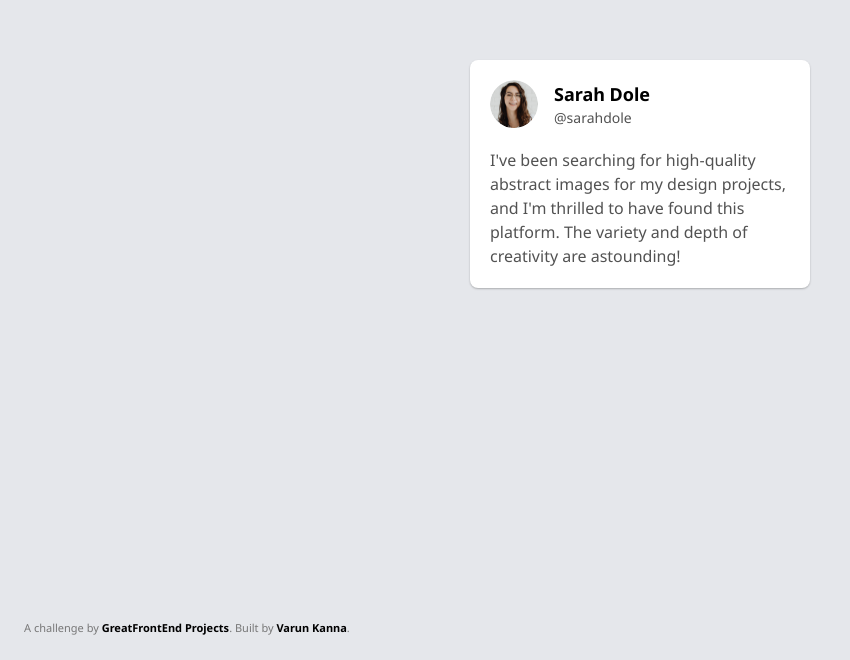
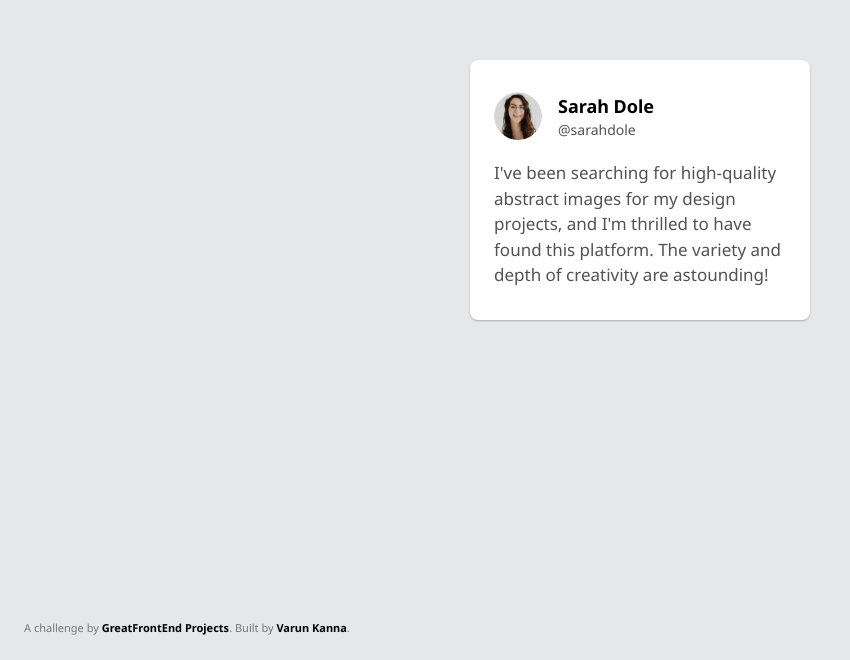
Before and after one commit to varun-kanna/gfe-projects, a plain HTML site: page testimonial-card/index.html in a window 1280 px wide. Shown: the part 140-800 px from the top of the page, without its empty margins (0-850 px from the left). Drawn offline with nearby package versions, Linux system fonts and the light colour scheme.

Commit message:
card looks p much identical to g uide

```diff
--- a/testimonial-card/index.html
+++ b/testimonial-card/index.html
@@ -25,7 +25,7 @@
 		<!-- Add your site or application content here -->
 		<div class="flex flex-col mt-[200px] w-[340px]">
 			<div
-				class="p-5 bg-white container-radius shadow-[0px_1px_2px_rgba(0,0,0,0.25)]">
+				class="py-8 px-6 bg-white container-radius shadow-[0px_1px_2px_rgba(0,0,0,0.25)]">
 				<div class="flex flex-row gap-4 items-center mb-[20px]">
 					<img
 						src="./img/profile-thumbnail.png"
@@ -36,7 +36,7 @@
 						<h2 class="text-neutral-600 text-sm">@sarahdole</h2>
 					</div>
 				</div>
-				<p class="text-neutral-600">
+				<p class="flex justify-center text-neutral-600 text-[17px]">
 					I've been searching for high-quality abstract images for my
 					design projects, and I'm thrilled to have found this
 					platform. The variety and depth of creativity are
```
